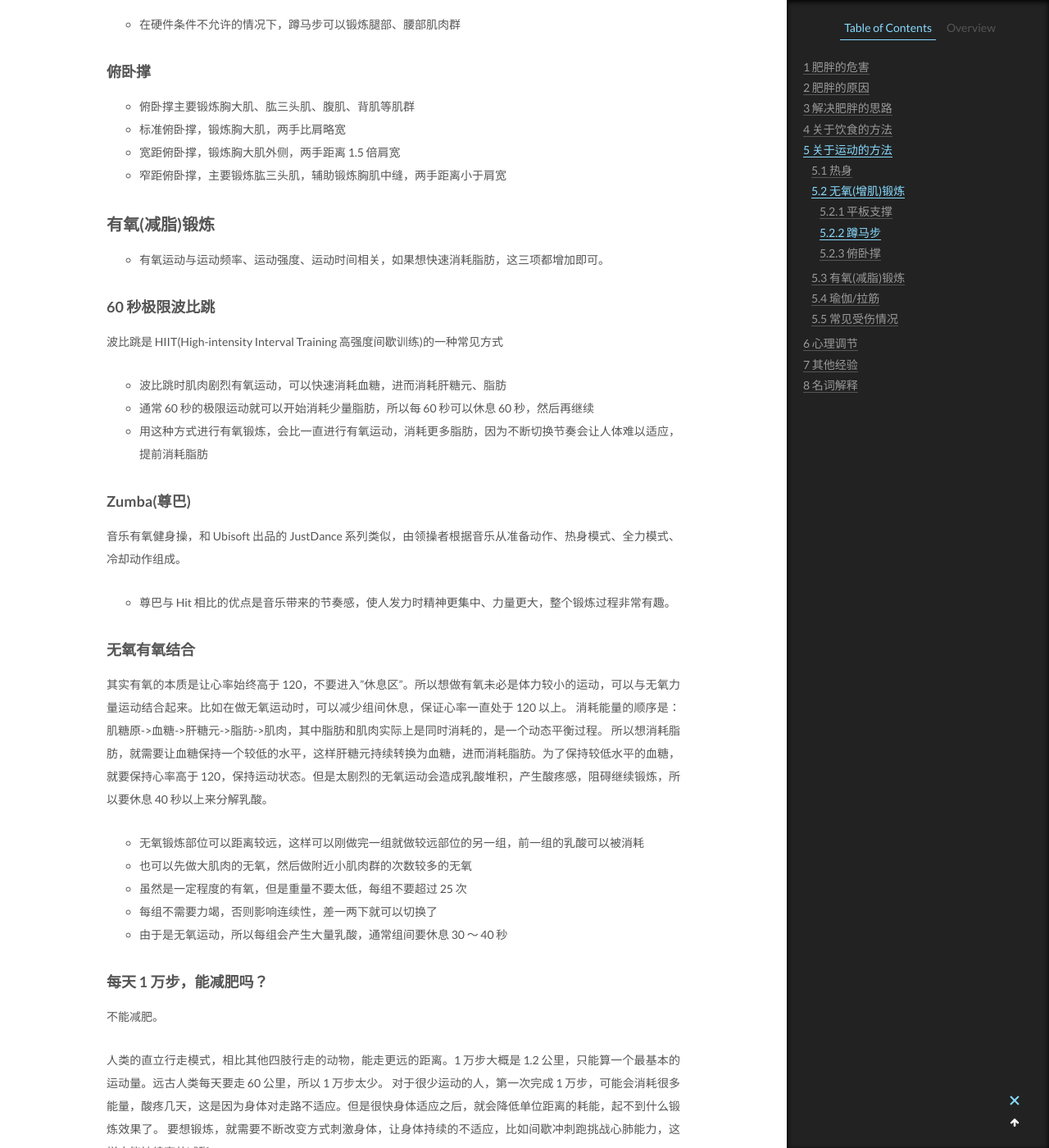
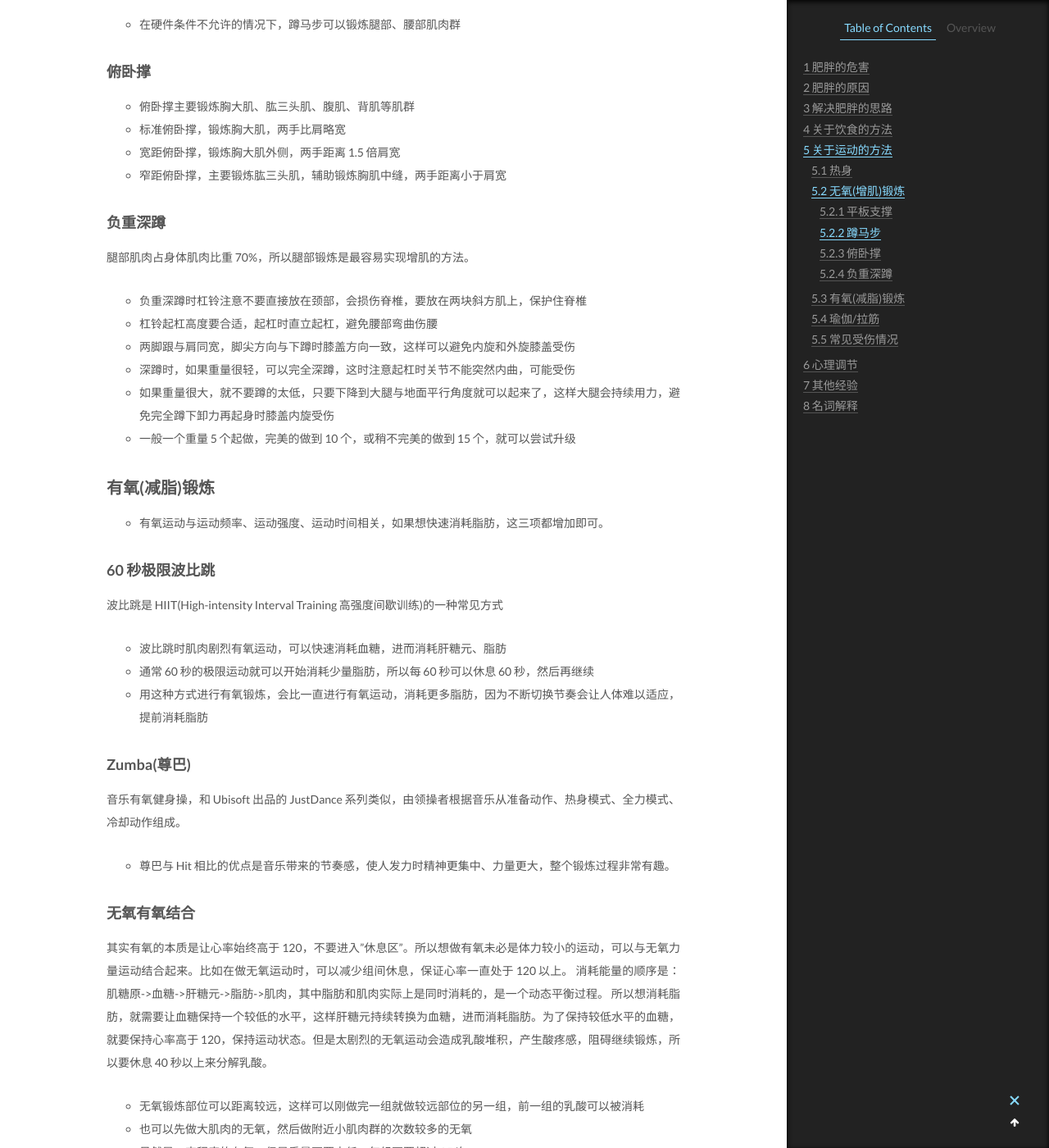
Before and after one commit to CodeHunter2006/CodeHunter2006.github.io, a Jekyll site: the page built from _posts/2020-06-07-Lose_Weight.md, in a window 1280 px wide and 1400 px high, scrolled down 7072 px. Shown: the whole window at 82% size. Built offline with Jekyll 4.4.1, drawn with Linux system fonts in a browser that asks for light colours.

Commit message:
[doc]: add contents.

```diff
--- a/_posts/2020-06-07-Lose_Weight.md
+++ b/_posts/2020-06-07-Lose_Weight.md
@@ -203,6 +203,17 @@ tags: Healthy
 - 标准俯卧撑，锻炼胸大肌，两手比肩略宽
 - 宽距俯卧撑，锻炼胸大肌外侧，两手距离 1.5 倍肩宽
 - 窄距俯卧撑，主要锻炼肱三头肌，辅助锻炼胸肌中缝，两手距离小于肩宽
+
+### 负重深蹲
+
+腿部肌肉占身体肌肉比重 70%，所以腿部锻炼是最容易实现增肌的方法。
+
+- 负重深蹲时杠铃注意不要直接放在颈部，会损伤脊椎，要放在两块斜方肌上，保护住脊椎
+- 杠铃起杠高度要合适，起杠时直立起杠，避免腰部弯曲伤腰
+- 两脚跟与肩同宽，脚尖方向与下蹲时膝盖方向一致，这样可以避免内旋和外旋膝盖受伤
+- 深蹲时，如果重量很轻，可以完全深蹲，这时注意起杠时关节不能突然内曲，可能受伤
+- 如果重量很大，就不要蹲的太低，只要下降到大腿与地面平行角度就可以起来了，这样大腿会持续用力，避免完全蹲下卸力再起身时膝盖内旋受伤
+- 一般一个重量 5 个起做，完美的做到 10 个，或稍不完美的做到 15 个，就可以尝试升级
 
 ## 有氧(减脂)锻炼
 
```
Also changed, not shown: _posts/2018-11-28-Go_Syntax.md (+13 -1 lines), _posts/2020-04-14-MySQL_Index_Optimize_2.md (+17 -0 lines), _posts/2020-06-01-Fitness_Record.md (+3 -0 lines).
